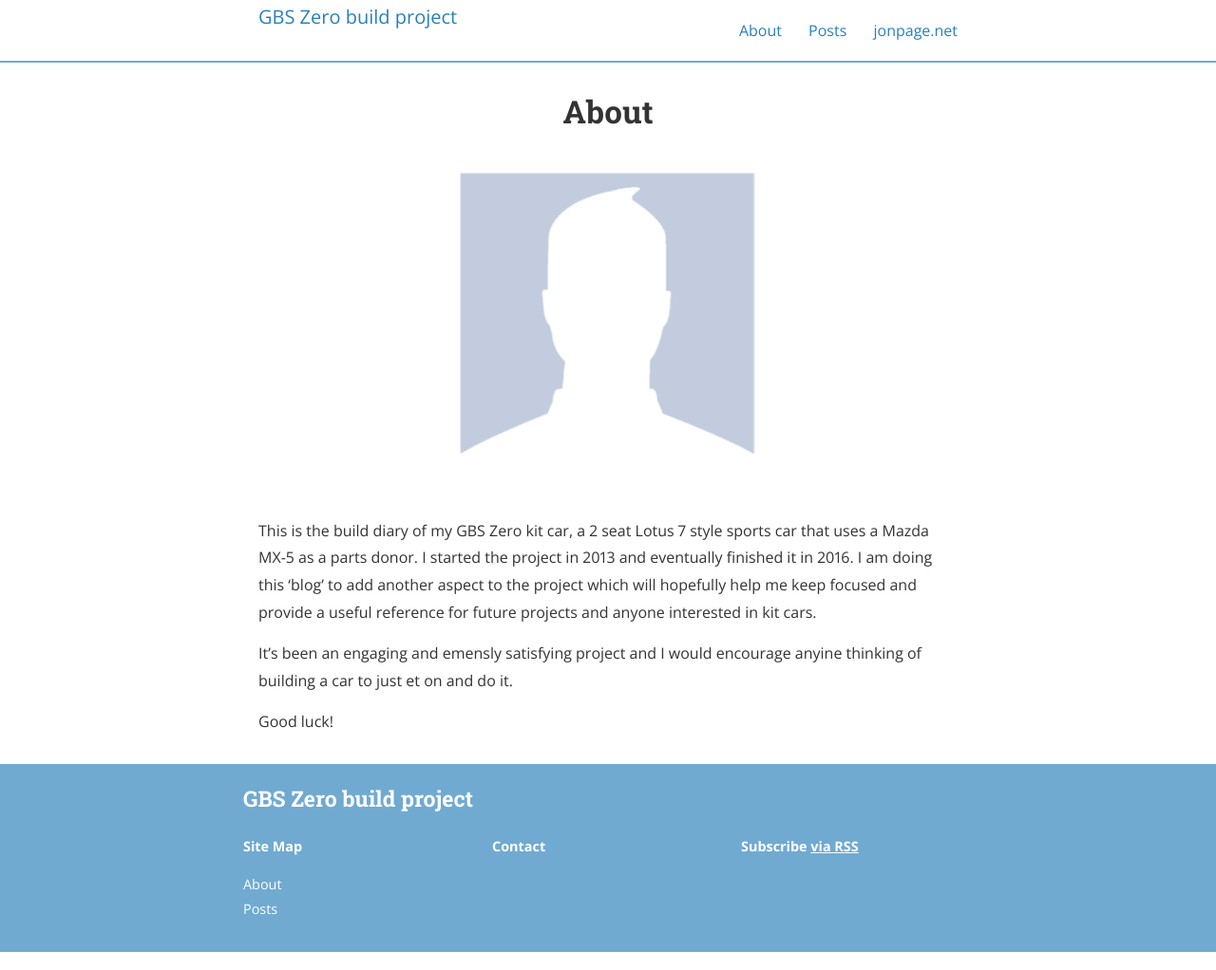
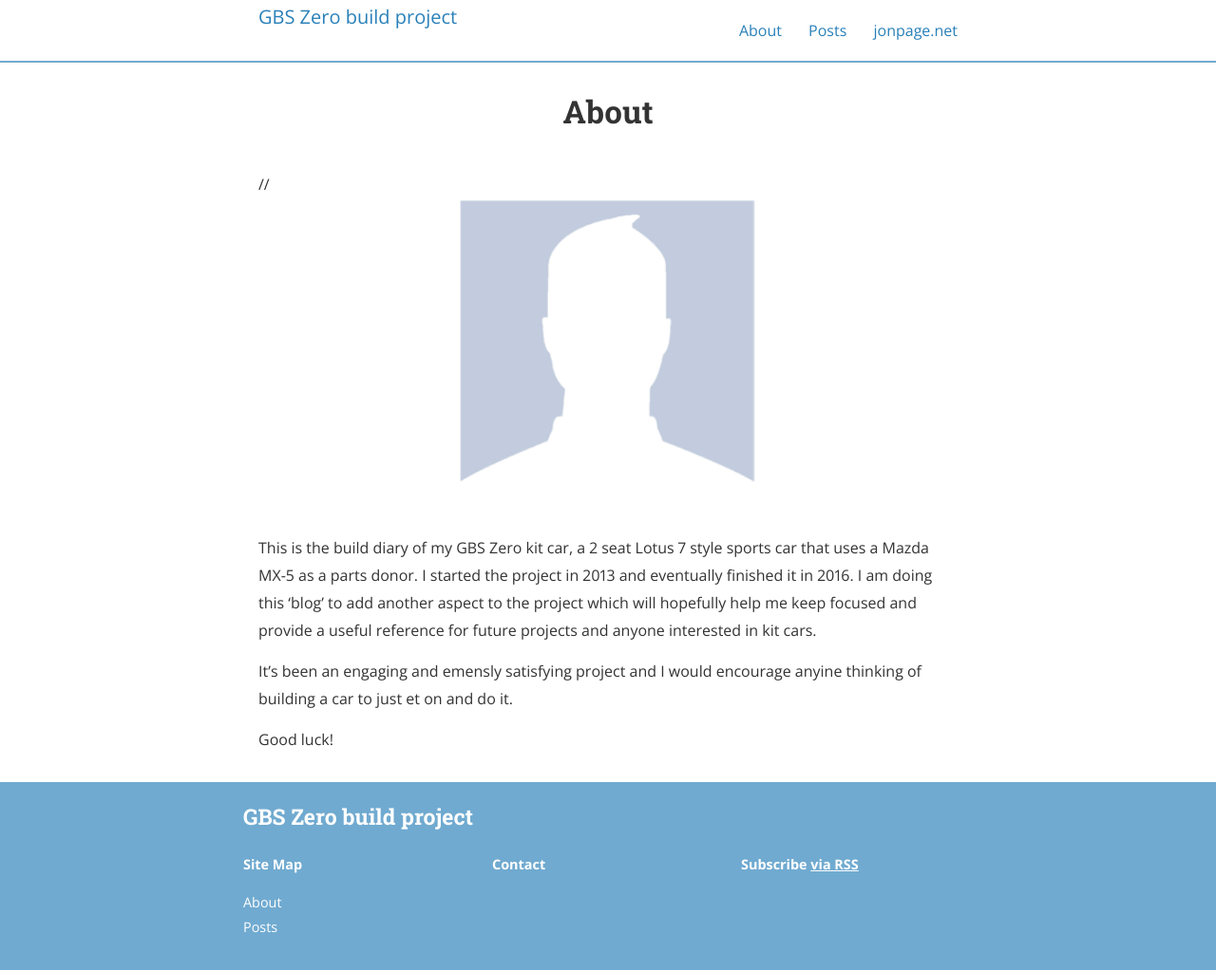
Before and after one commit to jonpage23/zero2, a Jekyll site: the page built from about.md, in a window 1280 px wide. Shown: the whole page at 95% size. Built offline with Jekyll 4.4.1, drawn with Linux system fonts in a browser that asks for light colours; nearby versions of some CDN libraries.

Commit message:
comment about

```diff
--- a/about.md
+++ b/about.md
@@ -4,7 +4,7 @@ title: About
 permalink: /about/
 ---
 
-# <img src="{{ site.baseurl }}/assets/profile-placeholder.gif" title="Profile Picture" class="profile">
+// <img src="{{ site.baseurl }}/assets/profile-placeholder.gif" title="Profile Picture" class="profile">
 
 This is the build diary of my GBS Zero kit car, a 2 seat Lotus 7 style sports car that uses a Mazda MX-5 as a parts donor. I started the project in 2013 and eventually finished it in 2016. I am doing this ‘blog’ to add another aspect to the project which will hopefully help me keep focused and provide a useful reference for future projects and anyone interested in kit cars.
 
```
